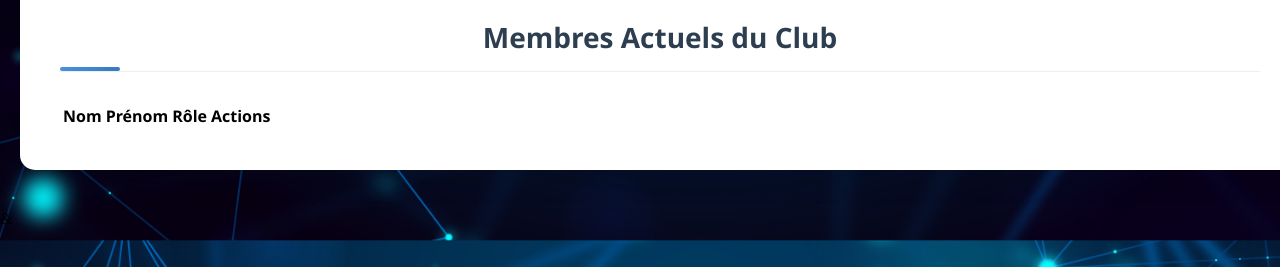
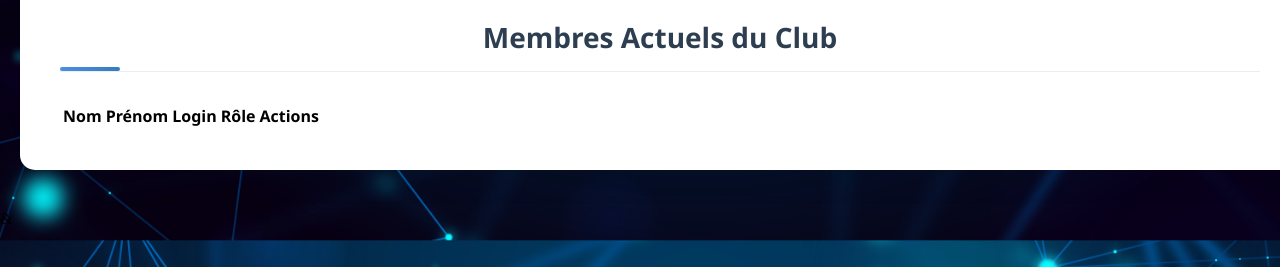
Before and after one commit to atxme/ProjetWeb, a PHP site: page /pages/directeur/dashboard.php in a window 1280 px wide. Shown: the part 613-880 px from the top of the page. Run offline with PHP 8.4, Linux system fonts and the light colour scheme; the visitor is signed in with stand-in values (Sample User, id 1); tables that the repository leaves empty hold one stand-in row (values such as "Sample post"); lists and menus that the app fills with data are empty.

Commit message:
add login tab

```diff
--- a/src/pages/directeur/dashboard.php
+++ b/src/pages/directeur/dashboard.php
@@ -82,7 +82,7 @@ if ($_SERVER['REQUEST_METHOD'] === 'POST') {
     }
 }
 
-$sql = "SELECT u.numUtilisateur, u.nom, u.prenom,
+$sql = "SELECT u.numUtilisateur, u.nom, u.prenom, u.login,
         CASE
             WHEN p.numPresident IS NOT NULL THEN 'Président'
             WHEN c.numCompetiteur IS NOT NULL THEN 'Compétiteur'
@@ -158,6 +158,7 @@ $membres = $stmt->fetchAll(PDO::FETCH_ASSOC);
                     <tr>
                         <th>Nom</th>
                         <th>Prénom</th>
+                        <th>Login</th>
                         <th>Rôle</th>
                         <th>Actions</th>
                     </tr>
@@ -167,8 +168,10 @@ $membres = $stmt->fetchAll(PDO::FETCH_ASSOC);
                         <tr>
                             <td><?php echo htmlspecialchars($membre['nom']); ?></td>
                             <td><?php echo htmlspecialchars($membre['prenom']); ?></td>
+                            <td><?php echo htmlspecialchars($membre['login']); ?></td>
                             <td><?php echo htmlspecialchars($membre['role']); ?></td>
                             <td>
+                                <div style="display: flex; gap: 10px;">
                                     <form method="post" style="margin: 0;">
                                         <input type="hidden" name="action" value="supprimer">
                                         <input type="hidden" name="numCompetiteur" value="<?php echo htmlspecialchars($membre['numUtilisateur']); ?>">
@@ -176,6 +179,13 @@ $membres = $stmt->fetchAll(PDO::FETCH_ASSOC);
                                             <i class="fas fa-trash"></i>🗑️
                                         </button>
                                     </form>
+                                    <form action="change_password.php" method="get" style="margin: 0;">
+                                        <input type="hidden" name="user_id" value="<?php echo htmlspecialchars($membre['numUtilisateur']); ?>">
+                                        <button type="submit" class="btn-edit" title="Changer le mot de passe">
+                                            🔑
+                                        </button>
+                                    </form>
+                                </div>
                             </td>
                         </tr>
                     <?php endforeach; ?>
```
Lines whose indentation alone changed are shown as unchanged.
